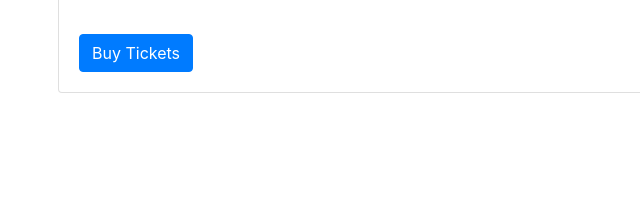
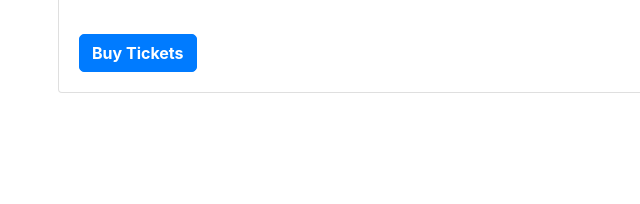
Before and after one commit to jyoung0613/food-festival, a plain HTML site: page events.html in a window 1280 px wide. Shown: the part 334-538 px from the top of the page, 27-667 px from the left. Drawn offline with Linux system fonts and the light colour scheme.

Commit message:
found issue with images added dot public to address

```diff
--- a/events.html
+++ b/events.html
@@ -5,9 +5,9 @@
   <meta name="viewport" content="width=device-width, initial-scale=1.0">
   <meta http-equiv="X-UA-Compatible" content="ie=edge">
   <title>Tickets</title>
-  <link rel="stylesheet" href="./public/assets/css/style.css">
   <link rel="stylesheet" href="./public/assets/css/bootstrap.css">
   <link rel="stylesheet" href="https://cdn.jsdelivr.net/npm/@fortawesome/fontawesome-free@5.15.4/css/fontawesome.min.css" integrity="sha384-jLKHWM3JRmfMU0A5x5AkjWkw/EYfGUAGagvnfryNV3F9VqM98XiIH7VBGVoxVSc7" crossorigin="anonymous">
+  <link rel="stylesheet" href="./public/assets/css/style.css">
 
   <script src='./public/assets/js/vendor/jQuery.js'></script>
   <script src='./public/assets/js/vendor/bootstrap.js'></script>
--- a/public/assets/js/script.js
+++ b/public/assets/js/script.js
@@ -220,14 +220,14 @@ $(document).ready(function() {
     {
       title: "We travel all over the US",
       subtitle: "Check out our schedule!",
-      img: "./assets/img/food-table.jpg",
+      img: "./public/assets/img/food-table.jpg",
       btnText: "View Schedule",
       btnUrl: "schedule.html"
     },
     {
       title: "Our food is seriously the bomb!",
       subtitle: "What are you waiting for?",
-      img: "./assets/img/grill.jpg",
+      img: "./public/assets/img/grill.jpg",
       btnText: "Purchase Tickets",
       btnUrl: "tickets.html"
     },
```
Also changed, not shown: index.html (+1 -1 lines), schedule.html (+0 -1 lines), 1 other file.
